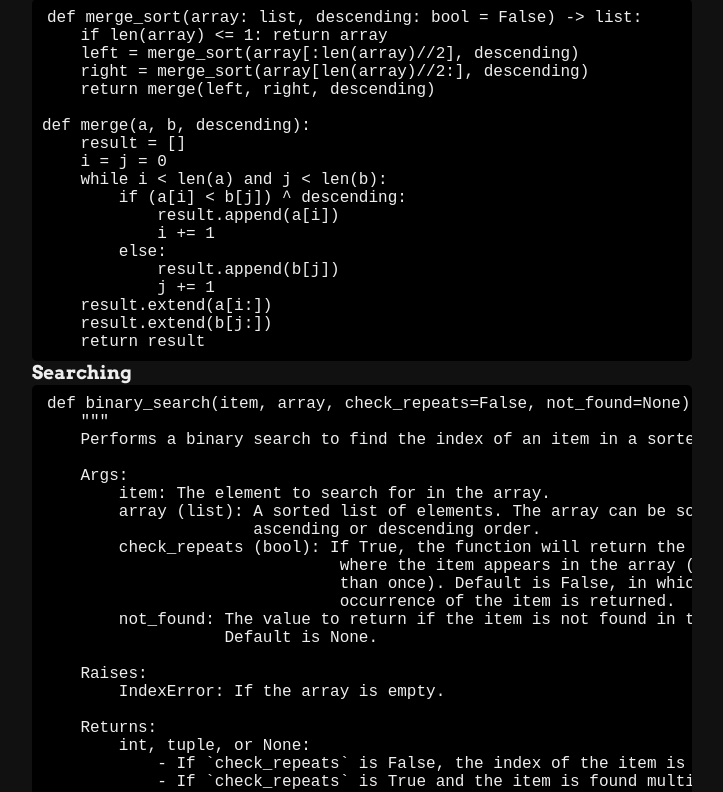
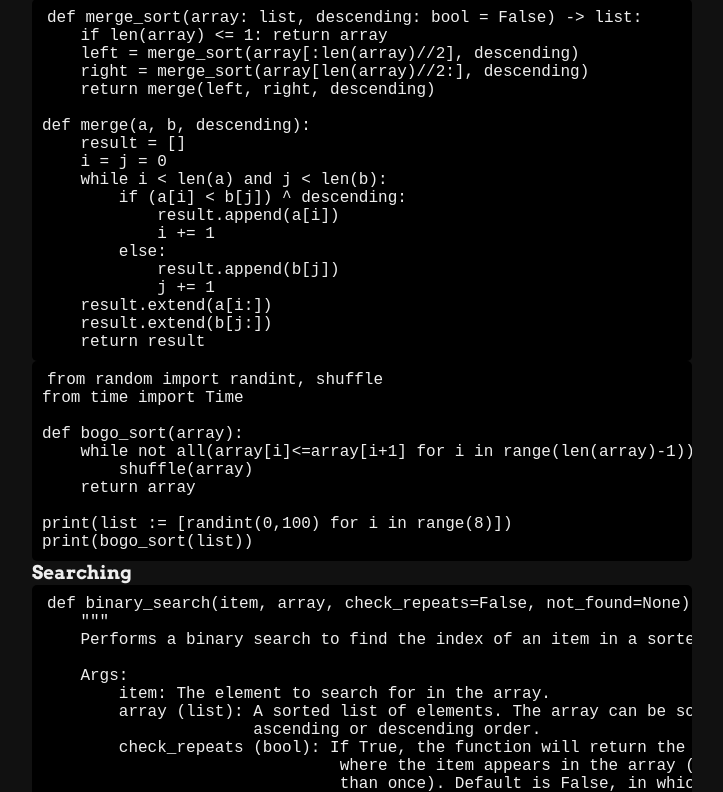
Before and after one commit to a-842/website, a Flask app: page /references in a window 1280 px wide. Shown: the part 1575-2367 px from the top of the page, without its empty margins (278-1001 px from the left). Run offline with Flask 3, Linux system fonts and the light colour scheme; some libraries are stand-ins or nearby versions.

Commit message:
Update references.html

```diff
--- a/templates/references.html
+++ b/templates/references.html
@@ -96,6 +96,17 @@ def merge(a, b, descending):
     result.extend(b[j:])
     return result
 </code></pre>
+<pre><code>from random import randint, shuffle
+from time import Time
+
+def bogo_sort(array):
+    while not all(array[i]<=array[i+1] for i in range(len(array)-1)):
+        shuffle(array)
+    return array
+
+print(list := [randint(0,100) for i in range(8)])
+print(bogo_sort(list))
+</code></pre>
     <h3>Searching</h3>
 <pre><code>def binary_search(item, array, check_repeats=False, not_found=None):
     """
```
